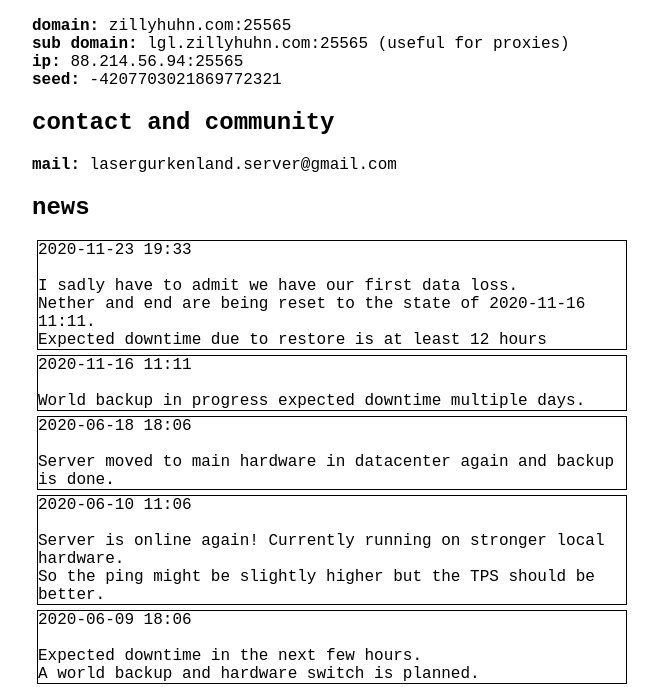
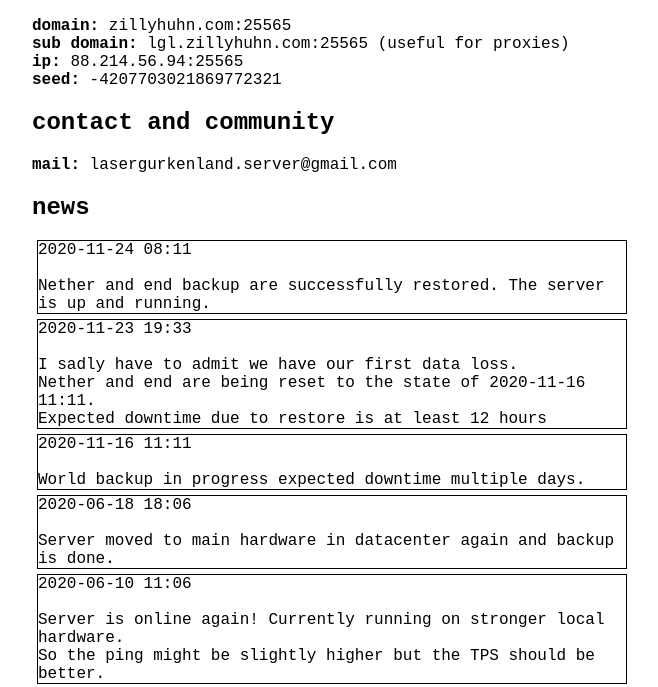
Before and after one commit to ZillyHuhn/Lasergurkenland, a plain HTML site: page index.html in a window 1280 px wide. Shown: the part 110-797 px from the top of the page, without its empty margins (308-966 px from the left). Drawn offline with Linux system fonts and the light colour scheme.

Commit message:
Restored backup

```diff
--- a/index.html
+++ b/index.html
@@ -21,6 +21,12 @@
             <strong>mail:</strong> lasergurkenland.server@gmail.com <br>
         </span>
         <h2>news</h2>
+        <div class="news">
+            <!-- date '+%F %H:%m' CEST -->
+            2020-11-24 08:11 <br>
+            <br>
+            Nether and end backup are successfully restored. The server is up and running.<br>
+        </div>
         <div class="news">
             <!-- date '+%F %H:%m' CEST -->
             2020-11-23 19:33 <br>
```
